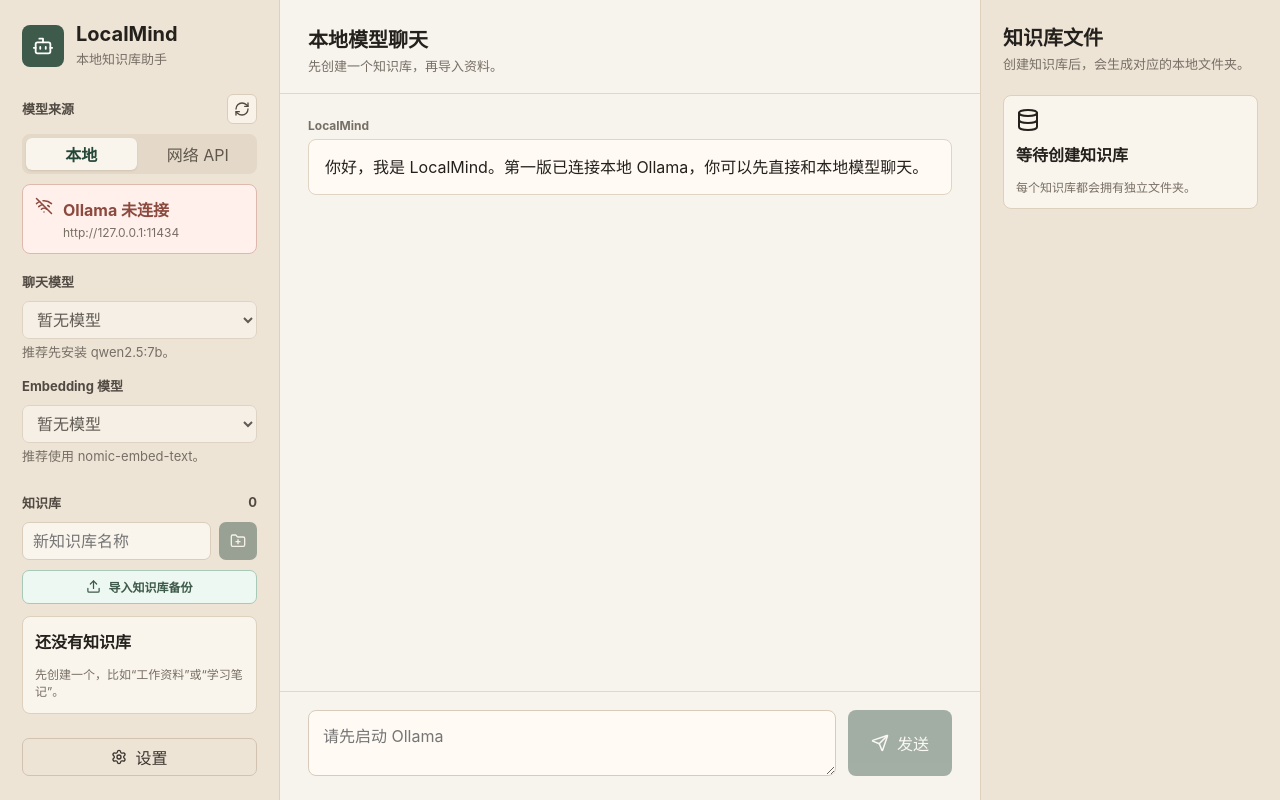
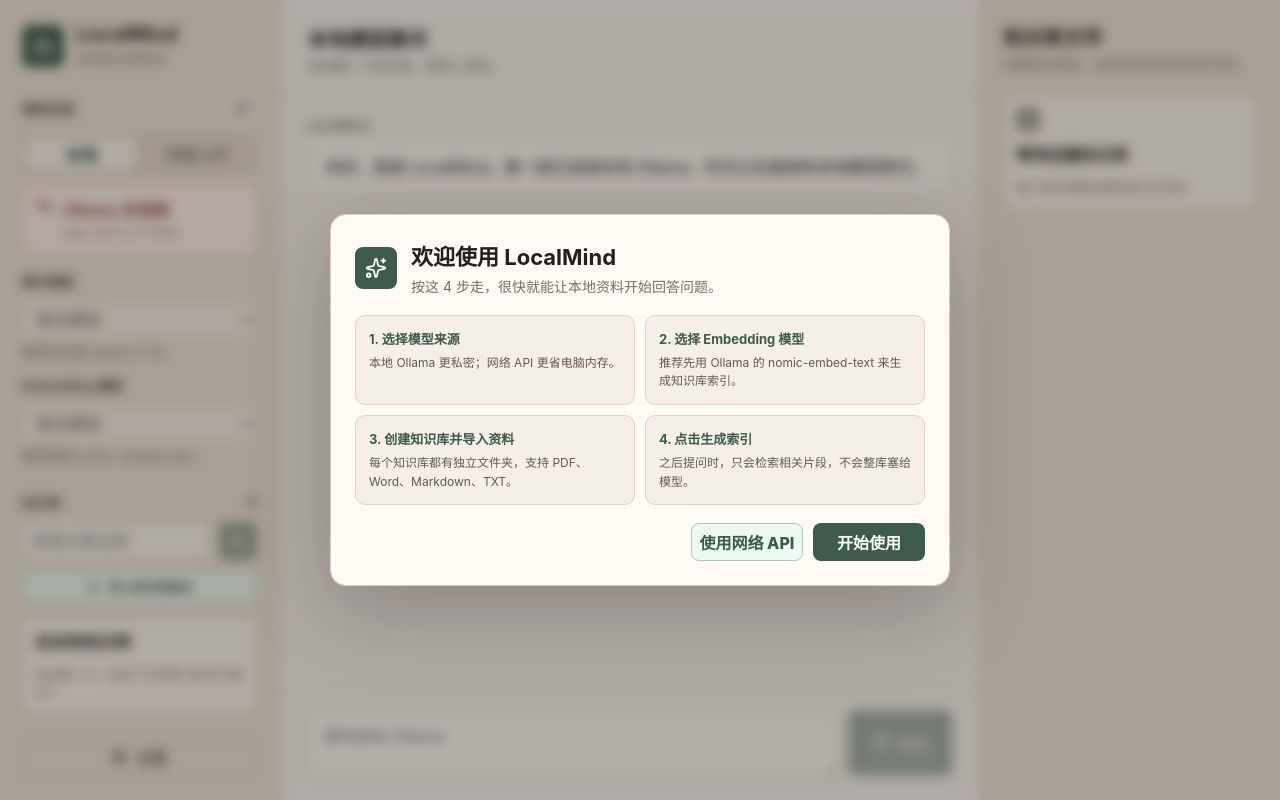
Before and after one commit to Bruce-CHN-LY/localmind, a React (Vite) app: page / in a window 1280 px wide. Built offline with nearby package versions, Linux system fonts and the light colour scheme.

Commit message:
Add onboarding guide and provider presets

```diff
--- a/src/renderer/App.tsx
+++ b/src/renderer/App.tsx
@@ -13,6 +13,7 @@ import {
   Search,
   Send,
   Settings,
+  Sparkles,
   Square,
   Trash2,
   Upload,
@@ -27,6 +28,54 @@ type UiMessage = ChatMessage & {
   id: string;
   citations?: SearchResult[];
 };
+
+type NetworkProviderPreset = {
+  id: string;
+  name: string;
+  baseUrl: string;
+  model: string;
+  note: string;
+};
+
+const NETWORK_PROVIDER_PRESETS: NetworkProviderPreset[] = [
+  {
+    id: 'deepseek',
+    name: 'DeepSeek',
+    baseUrl: 'https://api.deepseek.com',
+    model: 'deepseek-chat',
+    note: '性价比高，适合中文知识库问答。',
+  },
+  {
+    id: 'openai',
+    name: 'OpenAI',
+    baseUrl: 'https://api.openai.com',
+    model: 'gpt-4o-mini',
+    note: '通用能力强，适合英文和复杂任务。',
+  },
+  {
+    id: 'openrouter',
+    name: 'OpenRouter',
+    baseUrl: 'https://openrouter.ai/api',
+    model: 'openai/gpt-4o-mini',
+    note: '可通过一个入口选择多家模型。',
+  },
+  {
+    id: 'siliconflow',
+    name: '硅基流动',
+    baseUrl: 'https://api.siliconflow.cn',
+    model: 'deepseek-ai/DeepSeek-V3',
+    note: '国内常用 OpenAI-compatible 服务。',
+  },
+  {
+    id: 'dashscope',
+    name: '阿里百炼',
+    baseUrl: 'https://dashscope.aliyuncs.com/compatible-mode',
+    model: 'qwen-plus',
+    note: '适合通义千问系列模型。',
+  },
+];
+
+const ONBOARDING_STORAGE_KEY = 'localmind:onboarding-dismissed';
 
 function formatModelSize(size?: number) {
   if (!size) return '';
@@ -92,6 +141,7 @@ function App() {
   const [knowledgeSearchQuery, setKnowledgeSearchQuery] = useState('');
   const [knowledgeSearchResults, setKnowledgeSearchResults] = useState<SearchResult[]>([]);
   const [notice, setNotice] = useState('');
+  const [isOnboardingOpen, setIsOnboardingOpen] = useState(false);
 
   const selectedNetworkModel = useMemo(
     () => networkModels.find((model) => model.id === selectedNetworkModelId) ?? null,
@@ -170,7 +220,32 @@ function App() {
     refreshOllama();
     refreshKnowledgeBases();
     loadModelSettings();
+
+    if (localStorage.getItem(ONBOARDING_STORAGE_KEY) !== 'true') {
+      setIsOnboardingOpen(true);
+    }
   }, []);
+
+  function handleDismissOnboarding() {
+    localStorage.setItem(ONBOARDING_STORAGE_KEY, 'true');
+    setIsOnboardingOpen(false);
+  }
+
+  function handleUseNetworkFromOnboarding() {
+    setModelProvider('network');
+    setIsNetworkSettingsOpen(true);
+    handleDismissOnboarding();
+  }
+
+  function handleApplyNetworkPreset(presetId: string) {
+    const preset = NETWORK_PROVIDER_PRESETS.find((item) => item.id === presetId);
+
+    if (!preset) return;
+
+    setNetworkName(preset.name);
+    setNetworkBaseUrl(preset.baseUrl);
+    setNetworkModel(preset.model);
+  }
 
   async function handleSaveModelSettings() {
     setIsSavingModelSettings(true);
@@ -598,6 +673,22 @@ function App() {
               ) : (
                 <>
                   <label>
+                    服务商模板
+                    <select
+                      value=""
+                      onChange={(event) => handleApplyNetworkPreset(event.target.value)}
+                    >
+                      <option value="" disabled>
+                        选择后自动填写地址和模型
+                      </option>
+                      {NETWORK_PROVIDER_PRESETS.map((preset) => (
+                        <option key={preset.id} value={preset.id}>
+                          {preset.name} · {preset.model}
+                        </option>
+                      ))}
+                    </select>
+                  </label>
+                  <label>
                     显示名称
                     <input
                       value={networkName}
@@ -630,6 +721,9 @@ function App() {
                       type="password"
                     />
                   </label>
+                  <p className="hint">
+                    模板只会帮你填写地址和模型名，API Key 仍然加密保存在本机。
+                  </p>
                   <div className="network-actions">
                     <button
                       className="save-settings-button"
@@ -758,6 +852,50 @@ function App() {
           设置
         </button>
       </aside>
+
+      {isOnboardingOpen ? (
+        <div className="onboarding-backdrop" role="dialog" aria-modal="true" aria-label="首次使用向导">
+          <section className="onboarding-card">
+            <div className="onboarding-heading">
+              <div className="brand-mark">
+                <Sparkles size={22} />
+              </div>
+              <div>
+                <h2>欢迎使用 LocalMind</h2>
+                <p>按这 4 步走，很快就能让本地资料开始回答问题。</p>
+              </div>
+            </div>
+
+            <div className="onboarding-steps">
+              <article>
+                <strong>1. 选择模型来源</strong>
+                <span>本地 Ollama 更私密；网络 API 更省电脑内存。</span>
+              </article>
+              <article>
+                <strong>2. 选择 Embedding 模型</strong>
+                <span>推荐先用 Ollama 的 nomic-embed-text 来生成知识库索引。</span>
+              </article>
+              <article>
+                <strong>3. 创建知识库并导入资料</strong>
+                <span>每个知识库都有独立文件夹，支持 PDF、Word、Markdown、TXT。</span>
+              </article>
+              <article>
+                <strong>4. 点击生成索引</strong>
+                <span>之后提问时，只会检索相关片段，不会整库塞给模型。</span>
+              </article>
+            </div>
+
+            <div className="onboarding-actions">
+              <button className="secondary" onClick={handleUseNetworkFromOnboarding} type="button">
+                使用网络 API
+              </button>
+              <button onClick={handleDismissOnboarding} type="button">
+                开始使用
+              </button>
+            </div>
+          </section>
+        </div>
+      ) : null}
 
       <section className="chat-area">
         <header className="chat-header">
--- a/src/renderer/styles.css
+++ b/src/renderer/styles.css
@@ -217,6 +217,11 @@ select {
   box-shadow: 0 0 0 3px rgba(61, 90, 75, 0.12);
 }
 
+.network-card .hint {
+  margin-top: -2px;
+  font-size: 12px;
+}
+
 .network-summary {
   display: flex;
   flex-direction: column;
@@ -397,6 +402,97 @@ select {
   background: transparent;
   border: 1px solid #d2c3b0;
   border-radius: 7px;
+}
+
+.onboarding-backdrop {
+  position: fixed;
+  z-index: 20;
+  inset: 0;
+  display: grid;
+  place-items: center;
+  padding: 24px;
+  background: rgba(35, 30, 24, 0.34);
+  backdrop-filter: blur(6px);
+}
+
+.onboarding-card {
+  width: min(620px, 100%);
+  padding: 24px;
+  background: #fffaf4;
+  border: 1px solid #dacdbc;
+  border-radius: 16px;
+  box-shadow: 0 24px 80px rgba(55, 45, 34, 0.28);
+}
+
+.onboarding-heading {
+  display: flex;
+  gap: 14px;
+  align-items: center;
+  margin-bottom: 18px;
+}
+
+.onboarding-heading h2 {
+  margin: 0;
+  color: #24211d;
+  font-size: 22px;
+}
+
+.onboarding-heading p {
+  margin: 5px 0 0;
+  color: #776f65;
+  font-size: 14px;
+  line-height: 1.5;
+}
+
+.onboarding-steps {
+  display: grid;
+  grid-template-columns: repeat(2, 1fr);
+  gap: 10px;
+}
+
+.onboarding-steps article {
+  padding: 13px;
+  background: #f4efe7;
+  border: 1px solid #e0d4c4;
+  border-radius: 10px;
+}
+
+.onboarding-steps strong {
+  display: block;
+  color: #3d5a4b;
+  font-size: 13px;
+}
+
+.onboarding-steps span {
+  display: block;
+  margin-top: 6px;
+  color: #635a51;
+  font-size: 12px;
+  line-height: 1.55;
+}
+
+.onboarding-actions {
+  display: flex;
+  justify-content: flex-end;
+  gap: 10px;
+  margin-top: 18px;
+}
+
+.onboarding-actions button {
+  min-width: 112px;
+  height: 38px;
+  color: #fff;
+  background: #3d5a4b;
+  border: 0;
+  border-radius: 8px;
+  cursor: pointer;
+  font-weight: 800;
+}
+
+.onboarding-actions button.secondary {
+  color: #3d5a4b;
+  background: #eef8f2;
+  border: 1px solid #a9c9b8;
 }
 
 .chat-area {
```
Also changed, not shown: 2 other files (tests, documents, lock files or other folders).
